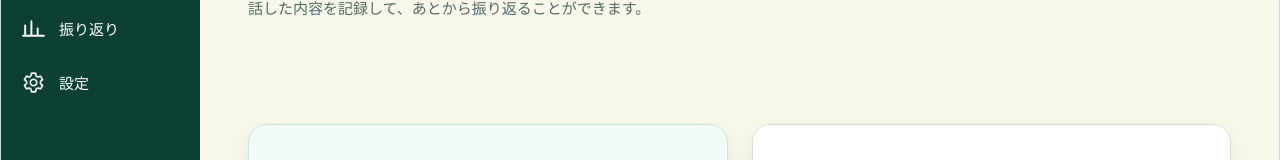
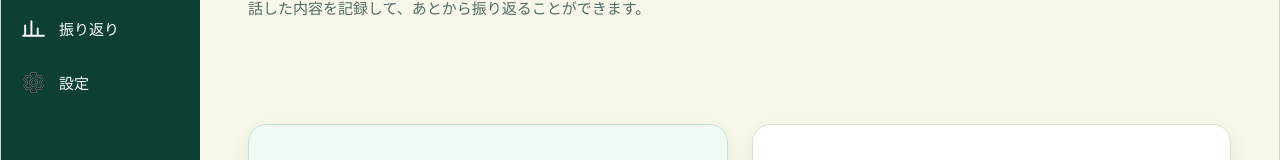
Before and after one commit to nitr0yukkuri/shisukai_koki_egui, a React (Vite) app: page / in a window 1280 px wide. Shown: the part 267-427 px from the top of the page. Built offline with nearby package versions, Linux system fonts and the light colour scheme.

Commit message:
fix: load settings icon from app assets

```diff
--- a/src/App.tsx
+++ b/src/App.tsx
@@ -93,7 +93,7 @@ function Sidebar({ screen, onNavigate }: { screen: Screen; onNavigate: (screen:
         {navItems.map((item) => {
           const active = item.screen === screen || (screen === "report" && item.screen === "history");
           return <button key={item.screen} title={item.label} type="button" className={"nav-item" + (active ? " is-active" : "")} aria-current={active ? "page" : undefined} onClick={() => onNavigate(item.screen)}>
-            {item.icon === "settings" ? <i className="nav-icon settings-nav-icon" aria-hidden="true" /> : <Icon name={item.icon} className="nav-icon" />}<span>{item.label}</span>
+            {item.icon === "settings" ? <Image name="ic_fluent_settings_24_regular.png" className="nav-icon settings-nav-icon" /> : <Icon name={item.icon} className="nav-icon" />}<span>{item.label}</span>
           </button>;
         })}
       </nav>
```
